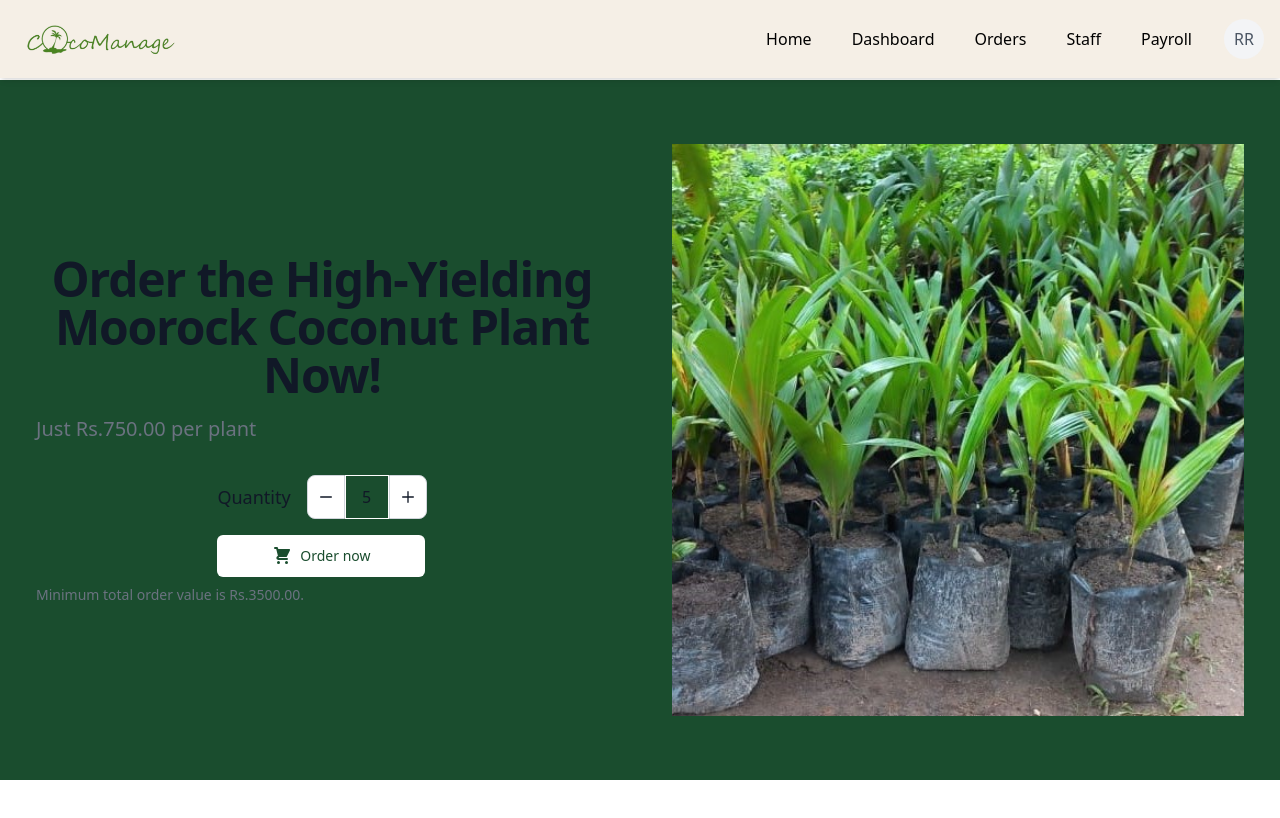
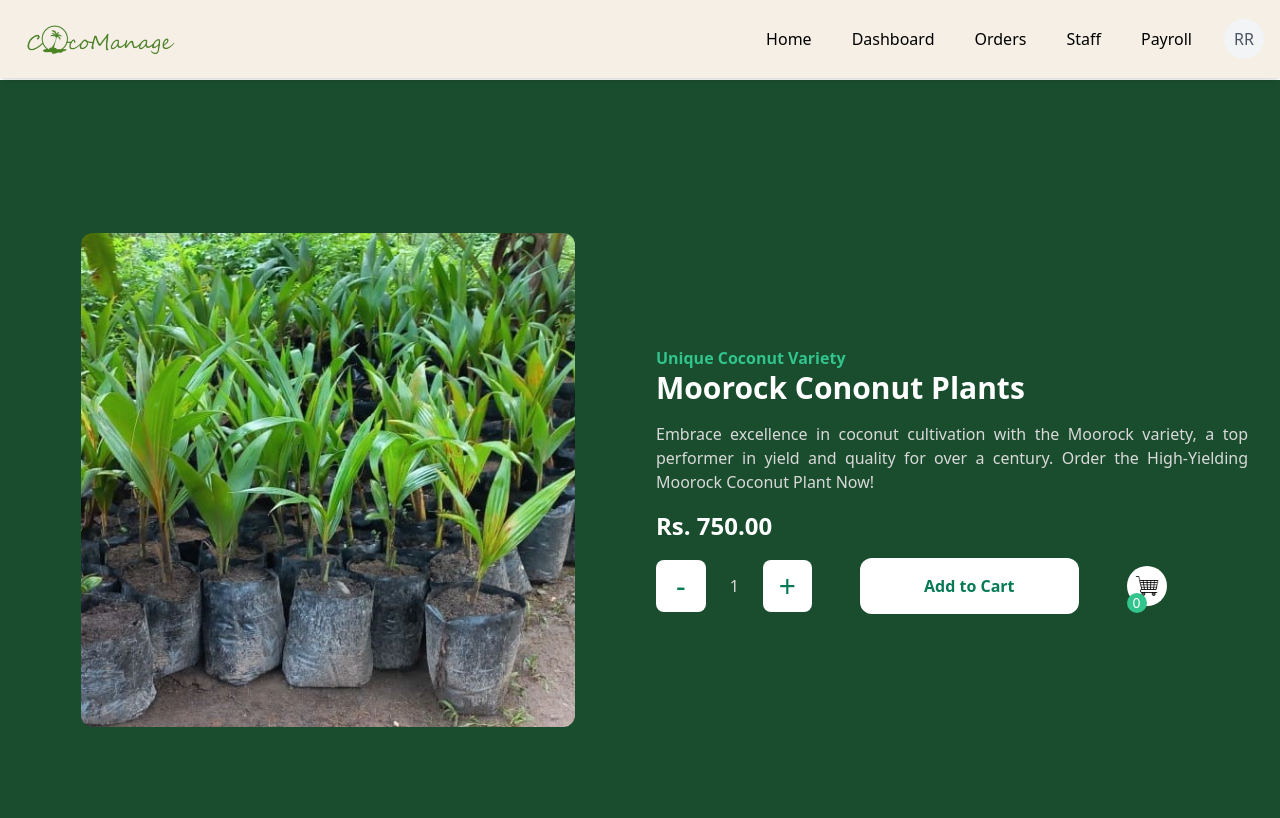
Before and after one commit to SA-Tester/CocoManage, a React (Vite) app in the folder frontend/: page /order in a window 1280 px wide. Shown: the top 818 px of the page. Built offline with nearby package versions, Linux system fonts and the light colour scheme.

Commit message:
Modify Order page UI

```diff
--- a/frontend/src/pages/Order.jsx
+++ b/frontend/src/pages/Order.jsx
@@ -1,84 +1,38 @@
 import React, { useState } from 'react';
 import coconutPlant from '../assets/coconut-plant.jpg';
-import { Button } from "flowbite-react";
-import { HiShoppingCart } from "react-icons/hi";
+import cartIcon from '../assets/cart-icon.png';
 
 const Order = () => {
-    const [quantity, setQuantity] = useState(5);
 
-    const handleIncrement = () => {
-        setQuantity(prevQuantity => prevQuantity + 1);
-    };
-
-    const handleDecrement = () => {
-        setQuantity(prevQuantity => (prevQuantity > 0 ? prevQuantity - 1 : 0));
-    };
-
-    const handleChange = (e) => {
-        const value = parseInt(e.target.value, 10);
-        if (!isNaN(value)) {
-            setQuantity(value);
-        }
-    };
+    const[amount, setAmount] = useState(1);
 
     return (
-        <div className="left-0 w-full h-auto flex flex-col md:flex-row text-white absolute bg-green pl-5 pr-5">
-            <div className="py-8 px-4 mx-auto max-w-screen-xl lg:py-16 grid lg:grid-cols-2 gap-8 lg:gap-16">
-                <div className="flex flex-col justify-center">
-                    <h1 className="mb-4 text-4xl font-extrabold tracking-tight leading-none text-gray-900 md:text-5xl lg:text-5xl dark:text-white">Order the High-Yielding Moorock Coconut Plant Now!</h1>
-                    <p className="mb-8 text-lg font-normal text-gray-500 lg:text-xl dark:text-gray-400 text-left">Just Rs.750.00 per plant</p>
+        <div className="flex flex-col justify-between bg-green lg:flex-row p-8 text-white lg:items-center gap-8 absolute left-0 w-full h-full">
+            <div className='flex flex-col gap-6 lg:w-2/4 items-center'>
+                <img src={coconutPlant} alt="Coconut Plants" className='w-5/6 h-5/6 aspect-square object-cover rounded-xl' />
+            </div>
+            <div className='flex flex-col gap-4 text-justify lg:w-2/4'>
+                <div>
+                    <span className='text-green-400 font-semibold'>Unique Coconut Variety</span>
+                    <h1 className='text-3xl font-bold text-white'>Moorock Cononut Plants</h1>
 
-                    <form className="max-w-xs mx-auto">
-                        <div className="flex items-center mb-4">
-                            <label htmlFor="quantity-input" className="text-left block text-lg font-medium text-gray-900 dark:text-white mr-4">
-                                Quantity
-                            </label>
-                            <div className="relative flex items-center">
-                                <button
-                                    type="button"
-                                    id="decrement-button"
-                                    onClick={handleDecrement}
-                                    className="bg-white dark:bg-gray-700 dark:hover:bg-gray-600 dark:border-gray-600 hover:bg-gray-200 border border-gray-300 rounded-s-lg p-3 h-11 focus:ring-gray-100 dark:focus:ring-gray-700 focus:ring-2 focus:outline-none"
-                                >
-                                    <svg className="w-3 h-3 text-gray-900 dark:text-green font-semibold" aria-hidden="true" xmlns="http://www.w3.org/2000/svg" fill="none" viewBox="0 0 18 2">
-                                        <path stroke="currentColor" strokeLinecap="round" strokeLinejoin="round" strokeWidth="2" d="M1 1h16" />
-                                    </svg>
-                                </button>
-                                <input
-                                    type="text"
-                                    id="quantity-input"
-                                    value={quantity}
-                                    onChange={handleChange}
-                                    aria-describedby="helper-text-explanation"
-                                    className="bg-green border-white h-11 text-center text-gray-900 text-base focus:ring-blue-500 focus:border-blue-500 block w-11 py-2.5 dark:bg-gray-700 dark:border-gray-600 dark:placeholder-gray-400 dark:text-white dark:focus:ring-blue-500 dark:focus:border-blue-500"
-                                    placeholder="5"
-                                    required
-                                />
-                                <button
-                                    type="button"
-                                    id="increment-button"
-                                    onClick={handleIncrement}
-                                    className="bg-white dark:bg-gray-700 dark:hover:bg-gray-600 dark:border-gray-600 hover:bg-gray-200 border border-gray-300 rounded-e-lg p-3 h-11 focus:ring-gray-100 dark:focus:ring-gray-700 focus:ring-2 focus:outline-none"
-                                >
-                                    <svg className="w-3 h-3 text-gray-900 dark:text-green font-semibold" aria-hidden="true" xmlns="http://www.w3.org/2000/svg" fill="none" viewBox="0 0 18 18">
-                                        <path stroke="currentColor" strokeLinecap="round" strokeLinejoin="round" strokeWidth="2" d="M9 1v16M1 9h16" />
-                                    </svg>
-                                </button>
-                            </div>
-                        </div>
-                        <div className="flex flex-wrap gap-2">
-                            <Button className='w-52 text-green bg-white rounded-md'>
-                                <HiShoppingCart className="mr-2 h-5 w-5" />
-                                Order now
-                            </Button>
-                        </div>
-                    </form>
-                    <p id="helper-text-explanation" className="mt-2 text-sm text-gray-500 dark:text-gray-400 text-left">
-                        Minimum total order value is Rs.3500.00.
-                    </p>
                 </div>
-                <div className="flex flex-col justify-center">
-                    <img src={coconutPlant} alt="Coconut Plants" />
+                <p className='text-light-grey'>
+                Embrace excellence in coconut cultivation with the Moorock variety, a top performer in yield and quality for over a century.
+                Order the High-Yielding Moorock Coconut Plant Now!
+                </p>
+                <h6 className='text-2xl font-semibold'>Rs. 750.00</h6>
+                <div className='flex flex-row items-center gap-12'>
+                    <div className='flex flex-row items-center'>
+                        <button className='bg-white py-2 px-5 rounded-lg text-green-600 text-3xl' onClick={() => setAmount((prev)=>prev-1)}>-</button>
+                        <span className='py-4 px-6 rounded-lg text-light-grey'>{amount}</span>
+                        <button className='bg-white py-2 px-4 rounded-lg text-green-600 text-3xl' onClick={() => setAmount((prev)=>prev+1)}>+</button>
+                    </div>
+                    <button className='bg-white text-green-600 font-semibold py-4 px-16 rounded-xl h-full'>Add to Cart</button>
+                    <div className='w-10 h-10 bg-white rounded-full flex justify-center items-center relative'>
+                        <img src={cartIcon} alt="" className='w-6'/>
+                        <span className='absolute top-2/3 right-1/2 bg-green-400 text-white text-sm w-5 h-5 rounded-full flex justify-center items-center'>0</span>
+                    </div>
                 </div>
             </div>
         </div>
```
Also changed, not shown: frontend/src/assets/cart-icon.png (added).
